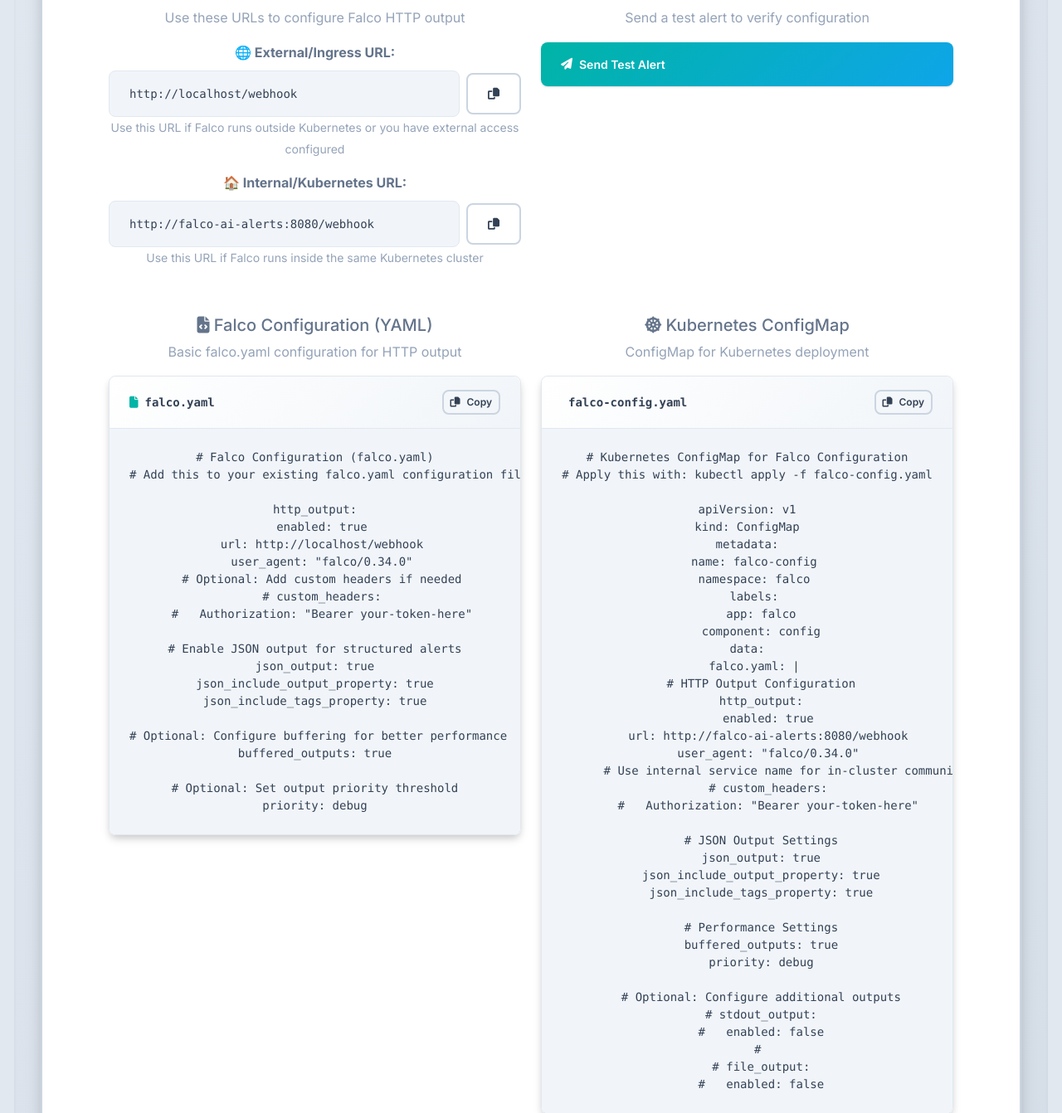
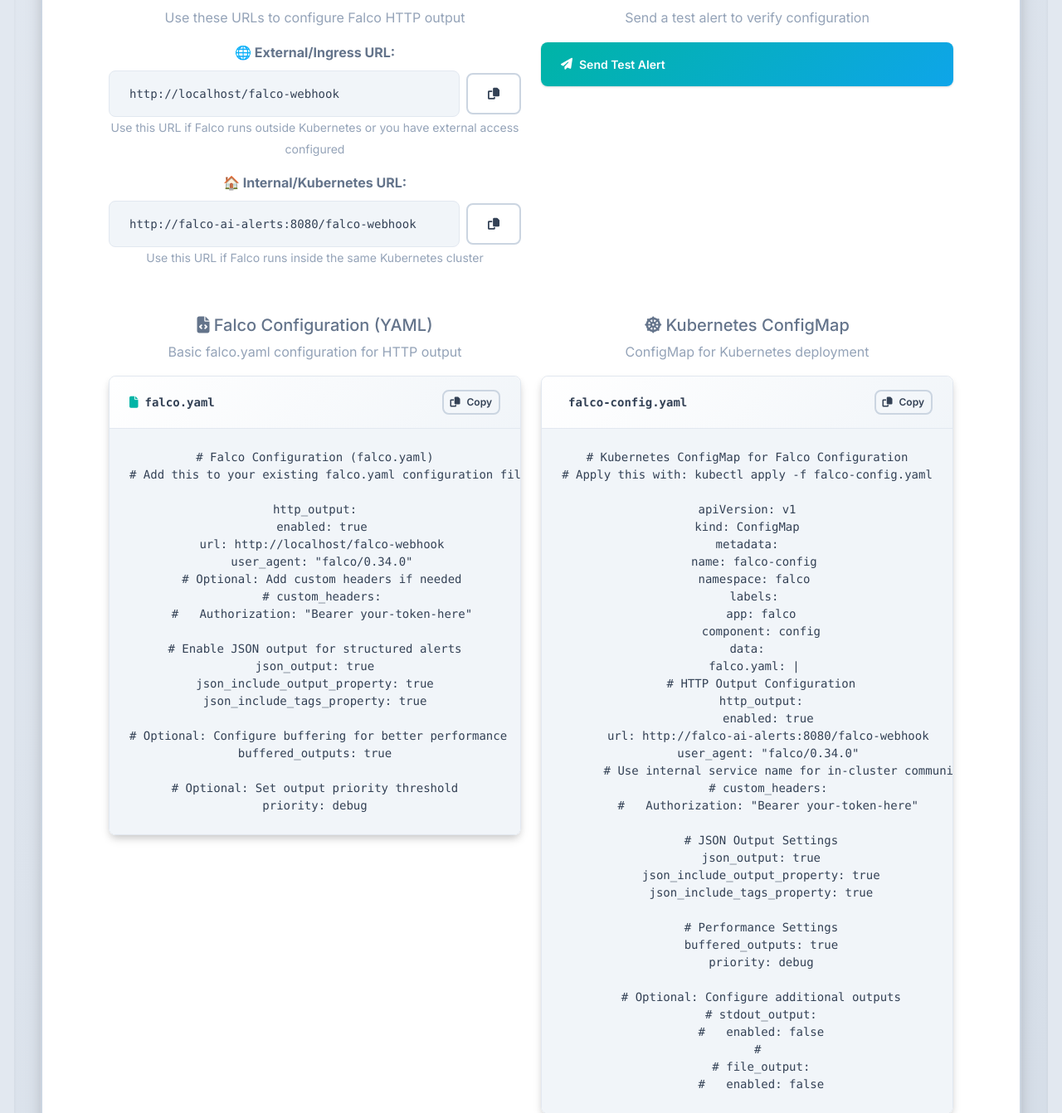
Before and after one commit to maddigsys/falco-ai, a Flask app: a page that uses templates/dashboard.html in a window 1280 px wide. Shown: the part 439-1781 px from the top of the page at 83% size. Run offline with Flask 3, Linux system fonts and the light colour scheme; data comes from the database, SQL or seed files in the repository; data that the repository does not hold is empty; some libraries are stand-ins or nearby versions.

Commit message:
fix: correct webhook URLs throughout documentation and UI
🔧 Webhook URL Fixes:
- Fixed incorrect /webhook paths to /falco-webhook (the actual endpoint)
- Updated k8s/README.md with correct internal webhook URL
- Fixed CLUSTER_TESTING_GUIDE.md webhook examples
- Corrected dashboard.html webhook URL generation

✅ Correct Webhook URLs:
- External: http://your-domain.com/falco-webhook
- Internal (base): http://falco-ai-alerts:8080/falco-webhook
- Internal (prod): http://prod-falco-ai-alerts.falco-ai-alerts.svc.cluster.local:8080/falco-webhook

The user's URL 'http://falco-ai-gateway:8080/falco-webhook' was incorrect:
- Service name should be 'falco-ai-alerts' not 'falco-ai-gateway'
- Should include full cluster DNS name for internal access

```diff
--- a/k8s/overlays/dev-auto/kustomization.yaml
+++ b/k8s/overlays/dev-auto/kustomization.yaml
@@ -6,7 +6,7 @@ metadata:
   annotations:
     platform: local
     storage-class: hostpath
-    generated-at: "2025-07-15T05:42:39Z"
+    generated-at: "2025-07-23T00:18:26Z"
 
 resources:
   - ../../base
--- a/templates/dashboard.html
+++ b/templates/dashboard.html
@@ -1926,8 +1926,8 @@
     function generateWebhookUrls() {
         const protocol = window.location.protocol;
         const host = window.location.host;
-        const externalUrl = `${protocol}//${host}/webhook`;
-        const internalUrl = 'http://falco-ai-alerts:8080/webhook';
+        const externalUrl = `${protocol}//${host}/falco-webhook`;
+        const internalUrl = 'http://falco-ai-alerts:8080/falco-webhook';
 
         document.getElementById('externalWebhookUrl').value = externalUrl;
         document.getElementById('internalWebhookUrl').value = internalUrl;
```
Also changed, not shown: CLUSTER_TESTING_GUIDE.md (+2 -2 lines), k8s/README.md.
